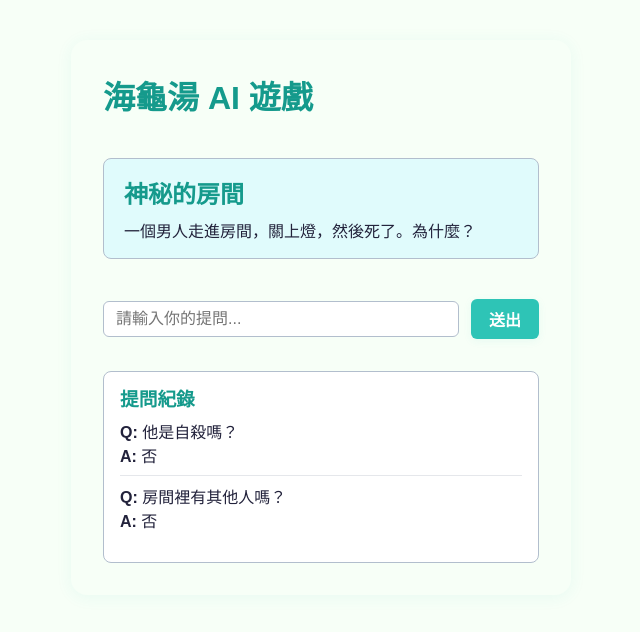
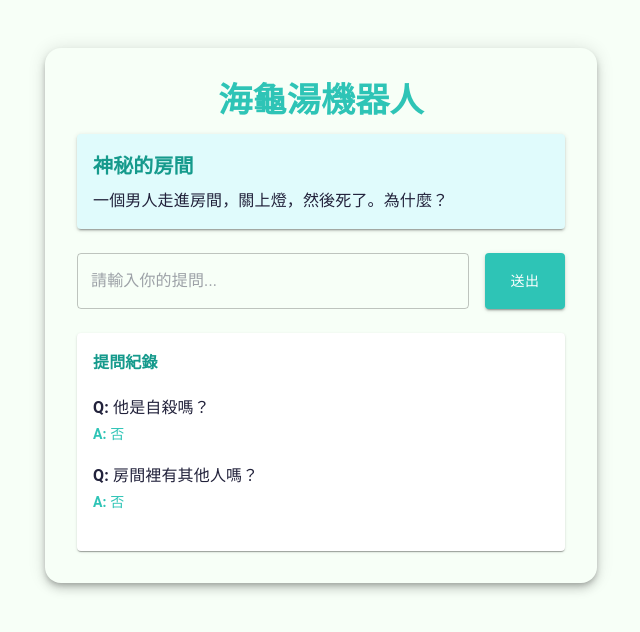
Before and after one commit to tsehsuan1102/ai-turtlesoup, a Next.js app: page / in a window 1280 px wide. Shown: the top 632 px of the page, without its empty margins (319-959 px from the left). Built offline with nearby package versions, Linux system fonts and the light colour scheme.

Commit message:
feat: integrate MUI components and theming into the AI Turtlesoup game layout, enhancing UI with new styles and structure

```diff
--- /dev/null
+++ b/src/app/ThemeRegistry.tsx
@@ -0,0 +1,35 @@
+"use client";
+
+import { ThemeProvider, createTheme } from "@mui/material/styles";
+import useMediaQuery from "@mui/material/useMediaQuery";
+import { useMemo, ReactNode } from "react";
+
+const lightTheme = createTheme({
+  palette: {
+    mode: "light",
+    primary: { main: "#2ec4b6", dark: "#159a8c", contrastText: "#fff" },
+    secondary: { main: "#e0fbfc", dark: "#16302b", contrastText: "#22223b" },
+    background: { default: "#f7fff7", paper: "#fff" },
+    text: { primary: "#22223b", secondary: "#2ec4b6" },
+    divider: "#b2becd",
+  },
+});
+const darkTheme = createTheme({
+  palette: {
+    mode: "dark",
+    primary: { main: "#2ec4b6", dark: "#43e6d0", contrastText: "#0a0a0a" },
+    secondary: { main: "#16302b", dark: "#22223b", contrastText: "#ededed" },
+    background: { default: "#0a0a0a", paper: "#22223b" },
+    text: { primary: "#ededed", secondary: "#2ec4b6" },
+    divider: "#2ec4b6",
+  },
+});
+
+export default function ThemeRegistry({ children }: { children: ReactNode }) {
+  const prefersDarkMode = useMediaQuery("(prefers-color-scheme: dark)");
+  const theme = useMemo(
+    () => (prefersDarkMode ? darkTheme : lightTheme),
+    [prefersDarkMode]
+  );
+  return <ThemeProvider theme={theme}>{children}</ThemeProvider>;
+}
--- a/src/app/globals.css
+++ b/src/app/globals.css
@@ -9,8 +9,12 @@
 
 @media (prefers-color-scheme: dark) {
   :root {
-    --background: #0a0a0a;
-    --foreground: #ededed;
+    --primary: #2ec4b6;
+    --primary-dark: #43e6d0;
+    --secondary: #16302b;
+    --background: #7a7a7a;
+    --text: #00a6ff;
+    --border: #2ec4b6;
   }
 }
 
--- a/src/app/layout.tsx
+++ b/src/app/layout.tsx
@@ -1,6 +1,7 @@
 import type { Metadata } from "next";
 import { Geist, Geist_Mono } from "next/font/google";
 import "./globals.css";
+import ThemeRegistry from "./ThemeRegistry";
 
 const geistSans = Geist({
   variable: "--font-geist-sans",
@@ -13,8 +14,8 @@ const geistMono = Geist_Mono({
 });
 
 export const metadata: Metadata = {
-  title: "Create Next App",
-  description: "Generated by create next app",
+  title: "海龜湯機器人",
+  description: "海龜湯機器人",
 };
 
 export default function RootLayout({
@@ -25,7 +26,7 @@ export default function RootLayout({
   return (
     <html lang="en">
       <body className={`${geistSans.variable} ${geistMono.variable}`}>
-        {children}
+        <ThemeRegistry>{children}</ThemeRegistry>
       </body>
     </html>
   );
--- a/src/app/page.tsx
+++ b/src/app/page.tsx
@@ -1,7 +1,14 @@
 "use client";
-
 import React, { useState } from "react";
-import styles from "./page.module.css";
+import Container from "@mui/material/Container";
+import Paper from "@mui/material/Paper";
+import Typography from "@mui/material/Typography";
+import TextField from "@mui/material/TextField";
+import Button from "@mui/material/Button";
+import List from "@mui/material/List";
+import ListItem from "@mui/material/ListItem";
+import ListItemText from "@mui/material/ListItemText";
+import Box from "@mui/material/Box";
 
 // Dummy data for initial soup and Q&A history
 const DUMMY_SOUP = {
@@ -29,35 +36,88 @@ export default function Home() {
   };
 
   return (
-    <main className={styles.main}>
-      <h1>海龜湯 AI 遊戲</h1>
-      <section className={styles.soupSection}>
-        <h2>{DUMMY_SOUP.title}</h2>
-        <p>{DUMMY_SOUP.description}</p>
-      </section>
-      <section className={styles.askSection}>
-        <input
-          type="text"
+    <Container maxWidth="sm" sx={{ mt: 6, mb: 6 }}>
+      <Paper
+        elevation={6}
+        sx={{ p: 4, borderRadius: 4, bgcolor: "background.default" }}
+      >
+        <Typography
+          variant="h4"
+          fontWeight={700}
+          color="primary"
+          gutterBottom
+          align="center"
+        >
+          海龜湯機器人
+        </Typography>
+        <Paper elevation={2} sx={{ p: 2, mb: 3, bgcolor: "secondary.main" }}>
+          <Typography
+            variant="h6"
+            fontWeight={700}
+            color="primary.dark"
+            gutterBottom
+          >
+            {DUMMY_SOUP.title}
+          </Typography>
+          <Typography variant="body1" color="text.primary">
+            {DUMMY_SOUP.description}
+          </Typography>
+        </Paper>
+        <Box display="flex" gap={2} mb={3}>
+          <TextField
+            fullWidth
+            variant="outlined"
             placeholder="請輸入你的提問..."
             value={question}
             onChange={(e) => setQuestion(e.target.value)}
-          className={styles.input}
+            onKeyDown={(e) => {
+              if (e.key === "Enter") handleAsk();
+            }}
           />
-        <button onClick={handleAsk} className={styles.button}>
+          <Button
+            variant="contained"
+            color="primary"
+            onClick={handleAsk}
+            sx={{ minWidth: 80 }}
+          >
             送出
-        </button>
-      </section>
-      <section className={styles.historySection}>
-        <h3>提問紀錄</h3>
-        <ul>
+          </Button>
+        </Box>
+        <Paper elevation={1} sx={{ p: 2, bgcolor: "background.paper" }}>
+          <Typography
+            variant="subtitle1"
+            fontWeight={700}
+            color="primary.dark"
+            gutterBottom
+          >
+            提問紀錄
+          </Typography>
+          <List>
             {history.map((item, idx) => (
-            <li key={idx}>
-              <strong>Q:</strong> {item.question} <br />
+              <ListItem
+                key={idx}
+                alignItems="flex-start"
+                disablePadding
+                sx={{ mb: 1 }}
+              >
+                <ListItemText
+                  primary={
+                    <>
+                      <strong>Q:</strong> {item.question}
+                    </>
+                  }
+                  secondary={
+                    <>
                       <strong>A:</strong> {item.answer}
-            </li>
+                    </>
+                  }
+                  primaryTypographyProps={{ sx: { mb: 0.5 } }}
+                />
+              </ListItem>
             ))}
-        </ul>
-      </section>
-    </main>
+          </List>
+        </Paper>
+      </Paper>
+    </Container>
   );
 }
```
Also changed, not shown: package.json (+8 -4 lines), 1 other file (tests, documents, lock files or other folders). Lines whose indentation alone changed are shown as unchanged.
